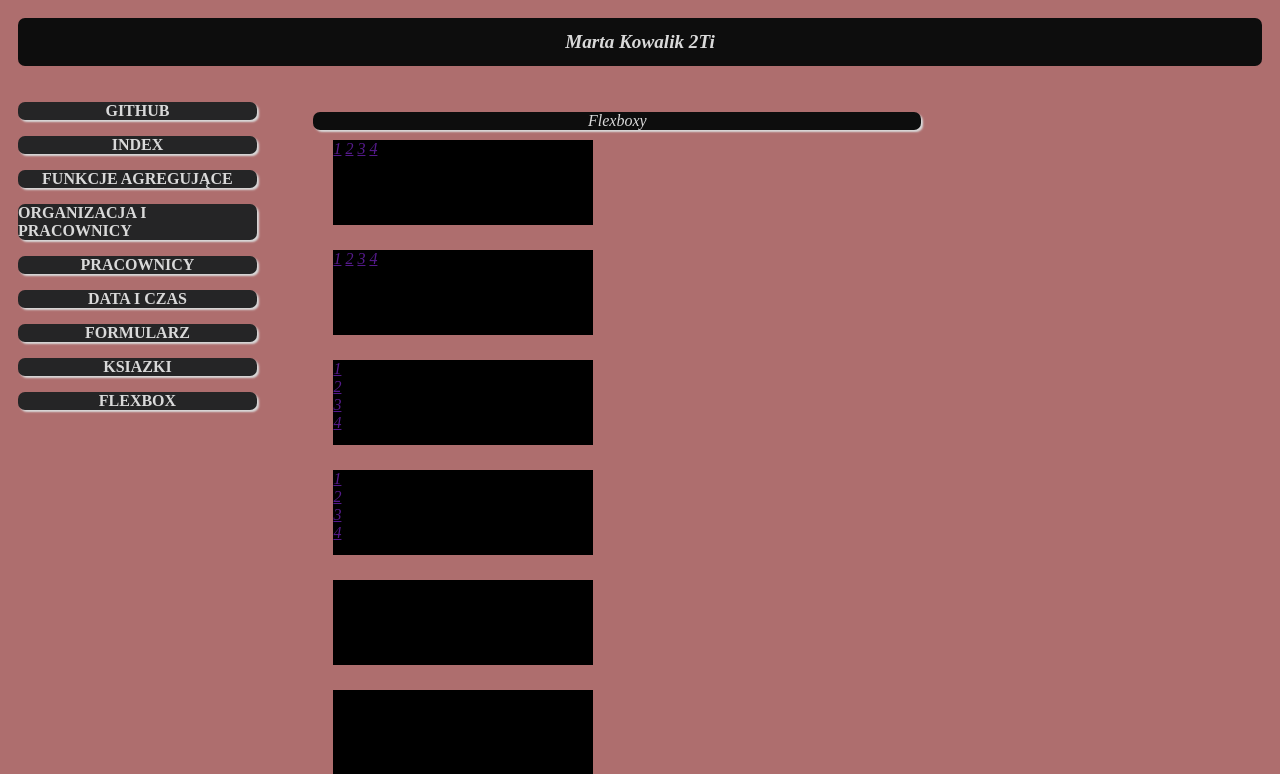
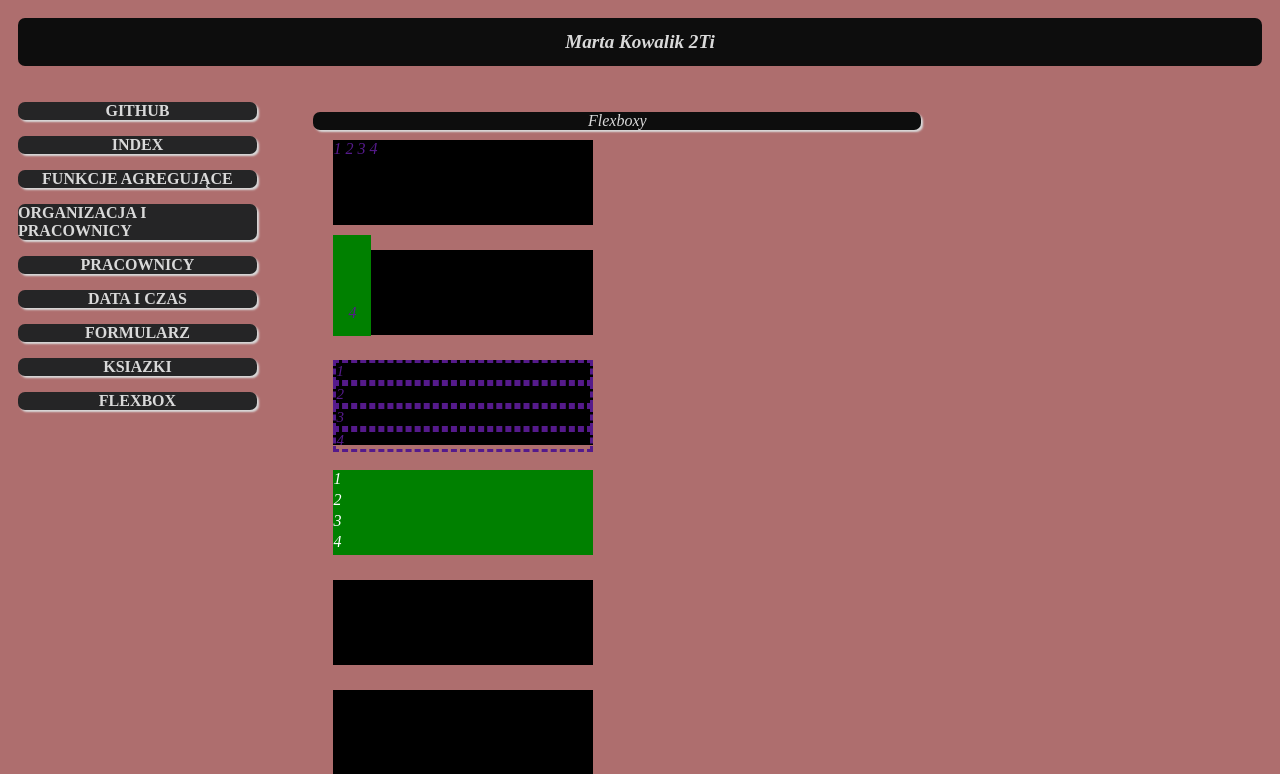
Before and after one commit to SK-2019/php-sql-wprowadzenie-Marcia56, a PHP site: page /flexbox/flexbox.html in a window 1280 px wide. Shown: the top 774 px of the page. Run offline with PHP 8.4, Linux system fonts and the light colour scheme.

Commit message:
Update styles.css

```diff
--- a/inne/styles.css
+++ b/inne/styles.css
@@ -38,6 +38,68 @@ background-color: #AE6E6E;
     flex-direction: column;
 }
 
+.pierwsze{
+    text-decoration: none;
+
+}
+
+.pierwsze:hover{
+    padding: 30px;
+    background: green;
+    transition: 0.5s;
+    border-style: outset;
+
+}
+
+.drugie{
+    text-decoration: none;
+    padding:15px;
+    background: green;
+}
+
+.drugie:hover{
+    font-size: 25px;
+    padding:30px;
+    background: green;
+    width: 50px;
+    transition:1s;
+
+}
+
+.trzecie{
+    text-decoration: none;
+    border-style: dashed;
+    font-size: 15px;
+}
+
+.trzecie:hover{
+    color: white;
+    background: green;
+    transition:1s;
+}
+
+
+.menu2{
+    display:flex;
+    height: 100%;
+    width: 100%;
+    flex-direction: column;
+}
+
+.czwarte{
+    text-decoration: none;
+    width: 100%;
+    height: 100%;
+    background: green;
+    color: white;
+}
+
+.czwarte:hover{
+    transform: translate(50px, 100px);
+    transition:0.7s;
+    background: green;
+    color: black;
+}
 
 .banner {
   background-color: #0D0D0D;
```
